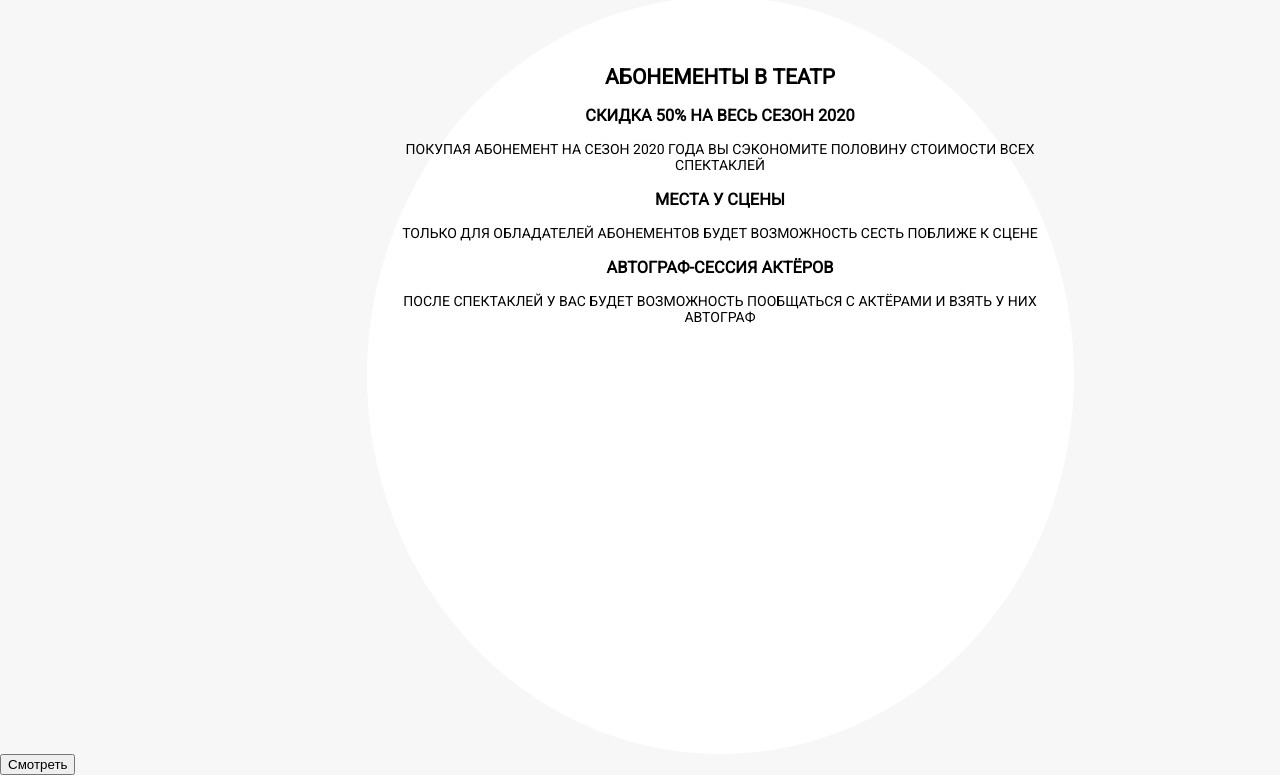
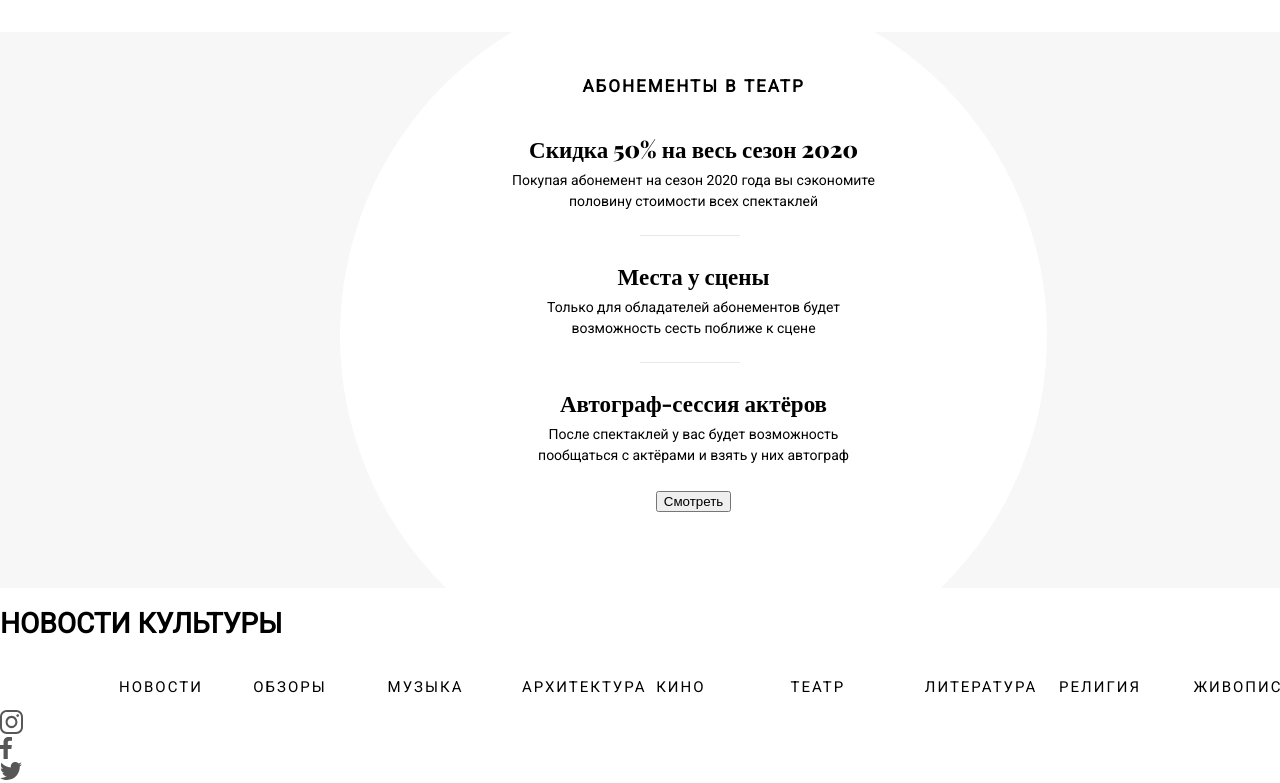
Before and after one commit to Livanenkova/anketa, a plain HTML site: page index.html in a window 1280 px wide. Shown: the part 1105-1888 px from the top of the page. Drawn offline with nearby package versions, Linux system fonts and the light colour scheme.

Commit message:
change gallery section

```diff
--- a/index.html
+++ b/index.html
@@ -99,13 +99,14 @@
 		<section class="ticket">
       <div class="ticket-wrapper">
       	<h2 class="ticket-title">АБОНЕМЕНТЫ В ТЕАТР</h2>
+      	<div class="ticket-flex">
       	<div class="ticket-item">
-      		<h3 class="ticket-item__subtitle">Скидка 50% на весь сезон 2020</h3>
-      		<p class="ticket-item__text">Покупая абонемент на сезон 2020 года вы сэкономите половину стоимости всех спектаклей</p>
+      		<h3 class="ticket-item__subtitle ">Скидка 50% на весь сезон 2020</h3>
+      		<p class="ticket-item__text line">Покупая абонемент на сезон 2020 года вы сэкономите половину стоимости всех спектаклей</p>
       	</div>
       	<div class="ticket-item">
       		<h3 class="ticket-item__subtitle">Места у сцены</h3>
-      		<p class="ticket-item__text">Только для обладателей абонементов будет возможность сесть поближе к сцене</p>
+      		<p class="ticket-item__text line">Только для обладателей абонементов будет возможность сесть поближе к сцене</p>
       	</div>
       	<div class="ticket-item">
       		<h3 class="ticket-item__subtitle">Автограф-сессия актёров</h3>
@@ -115,6 +116,8 @@
       <button class="ticket-button">
       	Смотреть
       </button>
+      </div>
+
 		</section>
 	</main>
   <footer class="main-footer">
--- a/style/style.css
+++ b/style/style.css
@@ -130,7 +130,7 @@ width: 35%;
 	flex-direction: row;
 	justify-content: space-around;
 	flex-wrap: wrap;
-	padding: 0px 120px 0px 120px;
+	padding: 0px 120px 35px 120px;
 }
 
 .gallery-title {
@@ -183,15 +183,81 @@ width: 90%;
 }
 
 .ticket {
+	position: relative;
 	background-color: #F7F7F7;
+	height: 556px;
 }
 
 .ticket-wrapper {
+	position: absolute;
+	top: -50px;
+	left: 340px;
 	width: 707px;
 	height: 707px;
 	text-align: center;
-	margin: 0 auto;
 	background-color: #ffffff;
 	border-radius: 50%;
-	padding-top: 50px;
 }
+
+.main-footer {
+	position: relative;
+	z-index: 1;
+}
+
+.ticket-title {
+	padding-top: 80px;
+  font-family: Roboto;
+  font-style: normal;
+  font-weight: bold;
+  font-size: 17px;
+  line-height: 20px;
+  letter-spacing: 2px;
+}
+
+.ticket-item__subtitle {
+  font-family: 'Playfair Display', serif;
+  font-style: normal;
+  font-weight: 900;
+  font-size: 23px;
+  line-height: 31px;
+  text-transform: none;
+  color: #000000;
+  margin-bottom: 0px;
+/*  margin-top: 0px;*/
+}
+
+.ticket-item__text {
+	font-family: Roboto;
+  font-style: normal;
+  font-weight: normal;
+  font-size: 14px;
+  line-height: 150%;
+  text-align: center;
+  text-transform: none;
+  margin-top: 6px;
+}
+
+.ticket-flex {
+	display: flex;
+	flex-direction: column;
+	justify-content: center;
+	align-items:center;
+	align-content: center;
+}
+
+.line::after{
+	content: " ";
+	position: absolute;
+	height: 1px;
+	width: 100px;
+	top: 125px;
+	left: 130px;
+	background-color: rgba(0, 0, 0, 0.3);
+	opacity: 0.3;
+}
+
+.ticket-item {
+	width: 52%;
+	position: relative;
+	flex-basis: 127px
+}
```
